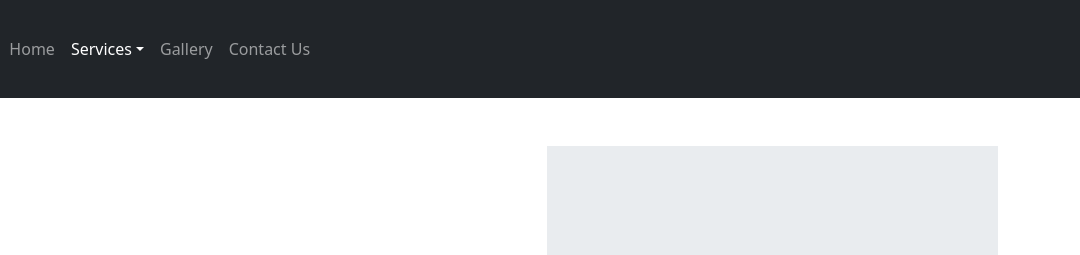
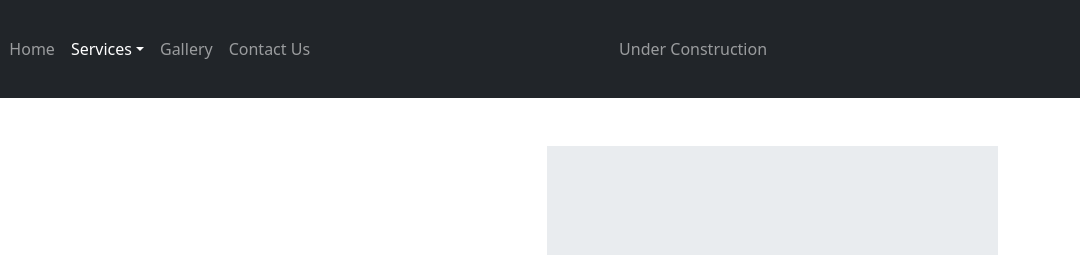
Before and after one commit to source6212/dc-tooling, a website: page public/automation.html in a window 1280 px wide. Shown: the top 255 px of the page, 200-1280 px from the left. Drawn offline with Linux system fonts and the light colour scheme.

Commit message:
Under con

```diff
--- a/public/automation.html
+++ b/public/automation.html
@@ -40,6 +40,11 @@
                         </li>
                         <li class="nav-item">
                             <a class="nav-link " aria-current="page" href="/contact-us">Contact Us</a>
+                        </li>
+                    </ul>
+                    <ul class="navbar-nav me-auto mb-2 mb-md-0">
+                        <li class="nav-item">
+                            <a class="nav-link" aria-current="page" href="/under_construction">Under Construction</a>
                         </li>
                     </ul>
                 </div>
--- a/src/app.ts
+++ b/src/app.ts
@@ -21,7 +21,8 @@ const baseTitle = 'DC Tooling'
 let underConstruction = false
 
 let routes = [
-  { path: '/', title: 'Home', view: (underConstruction ? 'under_construction' : "home") },
+  { path: '/', title: 'Home', view: "home" },
+  { path: '/under_construction', title: 'Under Construction', view: 'under_construction' },
   { path: '/equipment', title: 'Equipment & Tools', view: 'equipment' },
   { path: '/safety', title: 'Safety', view: 'safety' },
   { path: '/automation', title: 'Automation', view: 'automation' },
```
Also changed, not shown: public/contact-us.html (+5 -0 lines), public/equipment.html (+5 -0 lines), public/gallery.html (+5 -0 lines), public/home.html (+5 -0 lines), public/safety.html (+5 -0 lines).
